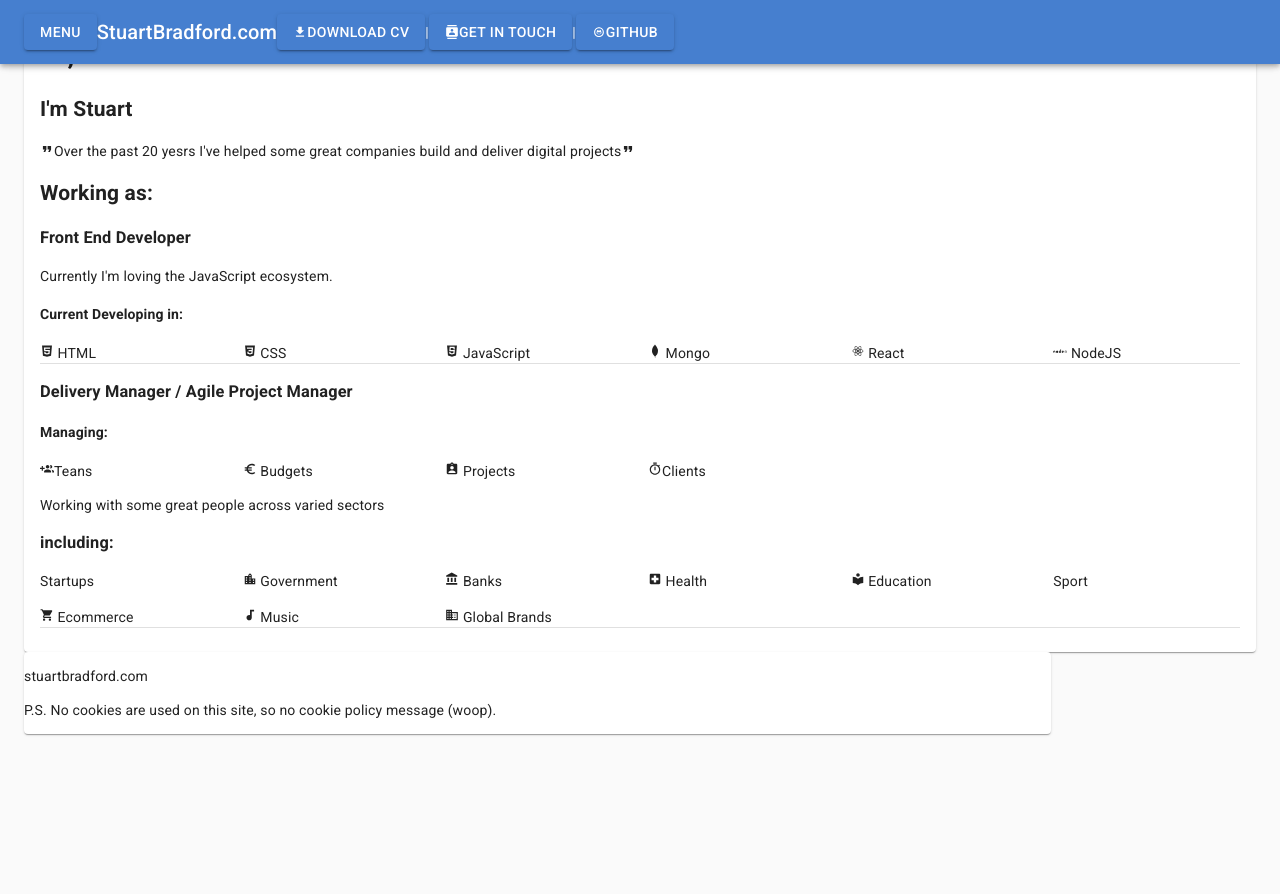
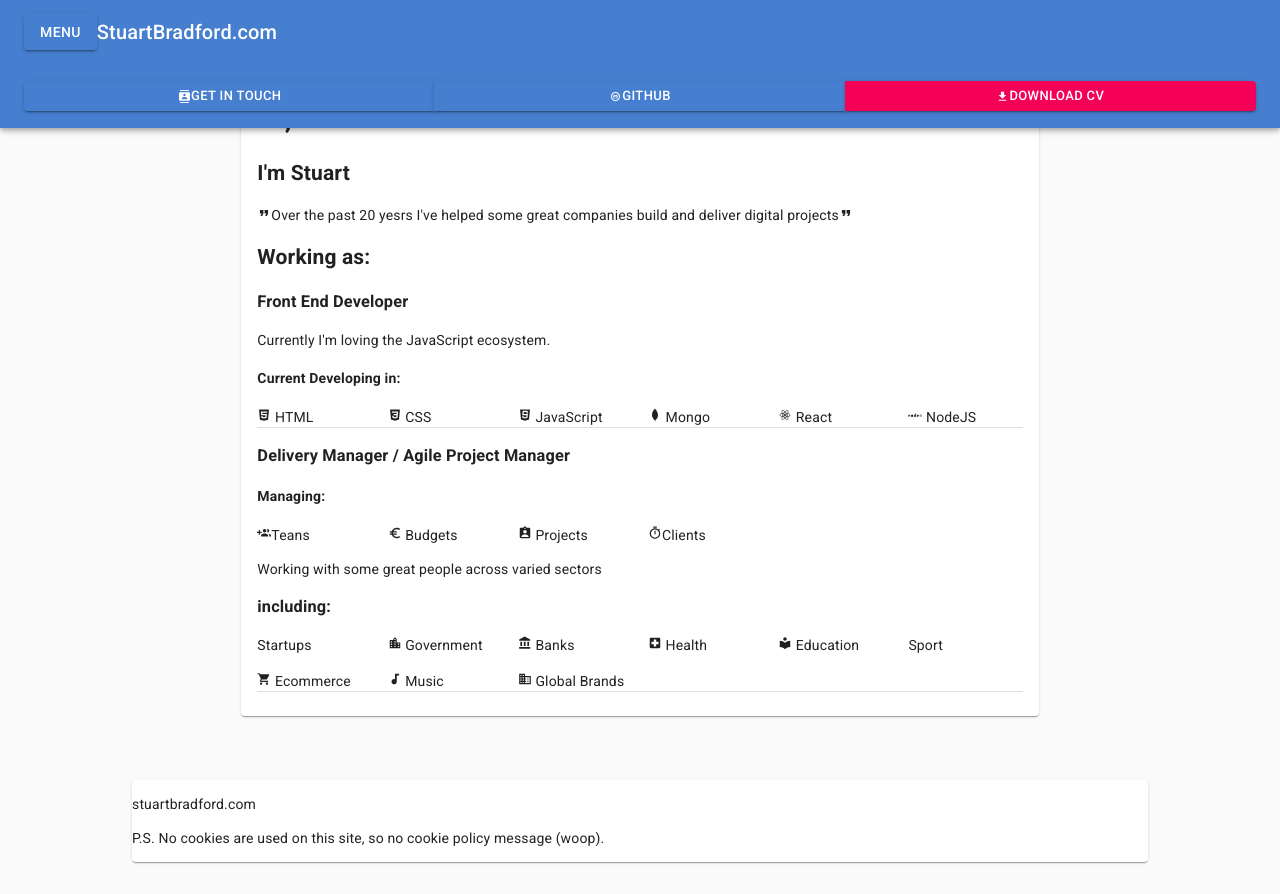
Before and after one commit to 789ni812/my-portfolio, a React (Create React App) app: page / in a window 1280 px wide. Before the commit the page ends 800 px from the top, so only its background shows below. Built offline with nearby package versions, Linux system fonts and the light colour scheme.

Commit message:
adde material-ui button group for header buttons

```diff
--- a/src/App.js
+++ b/src/App.js
@@ -18,11 +18,12 @@ import Footer from './components/Footer';
 import CareerHistory from './mockup/careerHistory';
 //import UserDetailsTest from './mockup/test_usersDetails'; // navigator useragent information
 import ContentIntroduction from './mockup/ContentIntroduction';
-import PortfolioContent from './mockup/Portfolio';
+//import PortfolioContent from './mockup/Portfolio';
 
 
 // Material-ui
 import Grid from '@material-ui/core/Grid';
+
 
 
 // playing
@@ -37,6 +38,7 @@ import AppBar from '@material-ui/core/AppBar';
 import Toolbar from '@material-ui/core/Toolbar';
 import Typography from '@material-ui/core/Typography';
 import Button from '@material-ui/core/Button';
+import ButtonGroup from '@material-ui/core/ButtonGroup';
 import Menu from '@material-ui/core/Menu';
 import { withStyles } from '@material-ui/core/styles';
 import MenuItem from '@material-ui/core/MenuItem';
@@ -49,7 +51,12 @@ import Container from '@material-ui/core/Container'
 import { MdGetApp, MdContacts } from 'react-icons/md';
 import { DiGithub } from "react-icons/di";
 // Icons
-import { MdDrafts, MdSend, MdInbox } from 'react-icons/md';
+import { MdSend, MdInbox } from 'react-icons/md';
+import { Divider } from "@material-ui/core";
+
+
+
+
 
 
 const StyledMenu = withStyles({
@@ -105,9 +112,9 @@ function Home() {
   return <ContentIntroduction />;
 }
 
-function Portfolio() {
-  return <PortfolioContent />
-}
+// function Portfolio() {
+//   return <PortfolioContent />
+// }
 
 function EmploymentHistory() {
   return <CareerHistory />
@@ -129,7 +136,8 @@ const App = () => {
       <ThemeProvider theme={theme}>
         <CssBaseline />
         <Container >
-          <Grid>
+          <Grid container spacing={8} alignItems="center"
+            justify="center">
 
             {/* START HEADER */}
             <Grid item xs={12} >
@@ -183,18 +191,19 @@ const App = () => {
                       </StyledMenu>
                     </div>
                     <div>
-                      <Typography variant="h6" className={classes.title} align="center">
+                      <Typography variant="h6" className={classes.title}>
                         StuartBradford.com
                   </Typography>
                     </div>
+                  </Toolbar>
+                  <Toolbar>
+                    <ButtonGroup alignItems="center" fullWidth="2" size="small">
+                      <Button variant="contained" color="primary" size="small"><MdContacts /> Get in touch</Button> |
 
-
-                    <Button variant="contained" color="primary"><MdGetApp />Download CV</Button> |
-                <Button variant="contained" color="primary"><MdContacts /> Get in touch</Button> |
-
-                <Button variant="contained" color="primary"><DiGithub /> Github</Button>
-
-
+            <Button variant="contained" color="primary" size="small"><DiGithub /> Github</Button> |
+            <Button variant="contained" color="secondary" size="small" alignItems="center"
+                        justify="center" ><MdGetApp />Download CV</Button>
+                    </ButtonGroup>
                   </Toolbar>
                 </AppBar>
 
```
